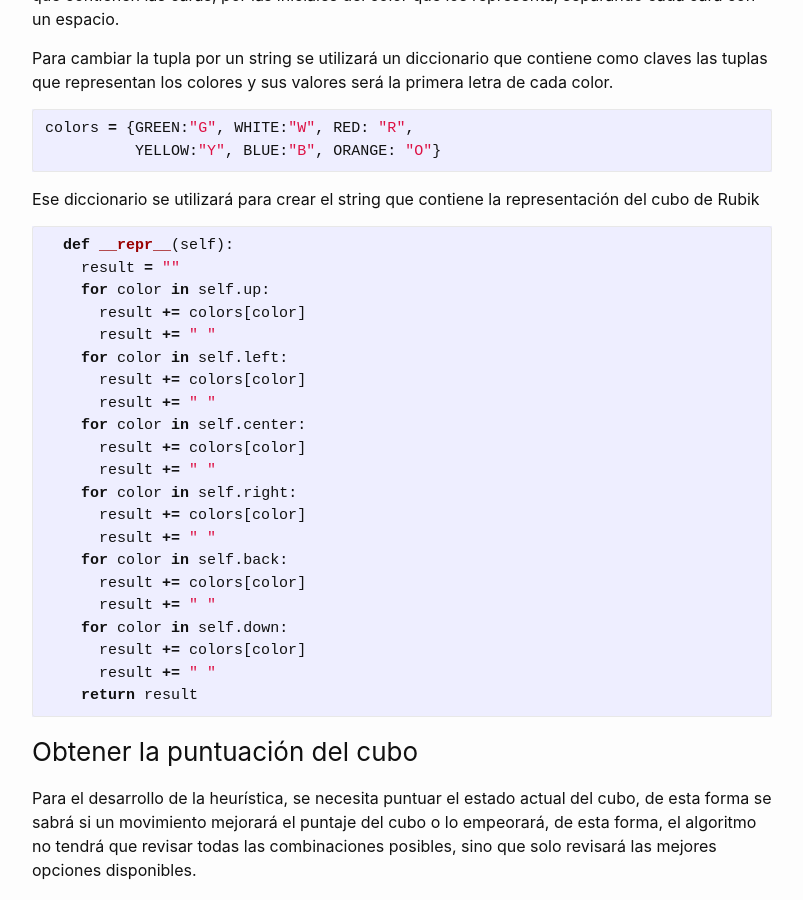
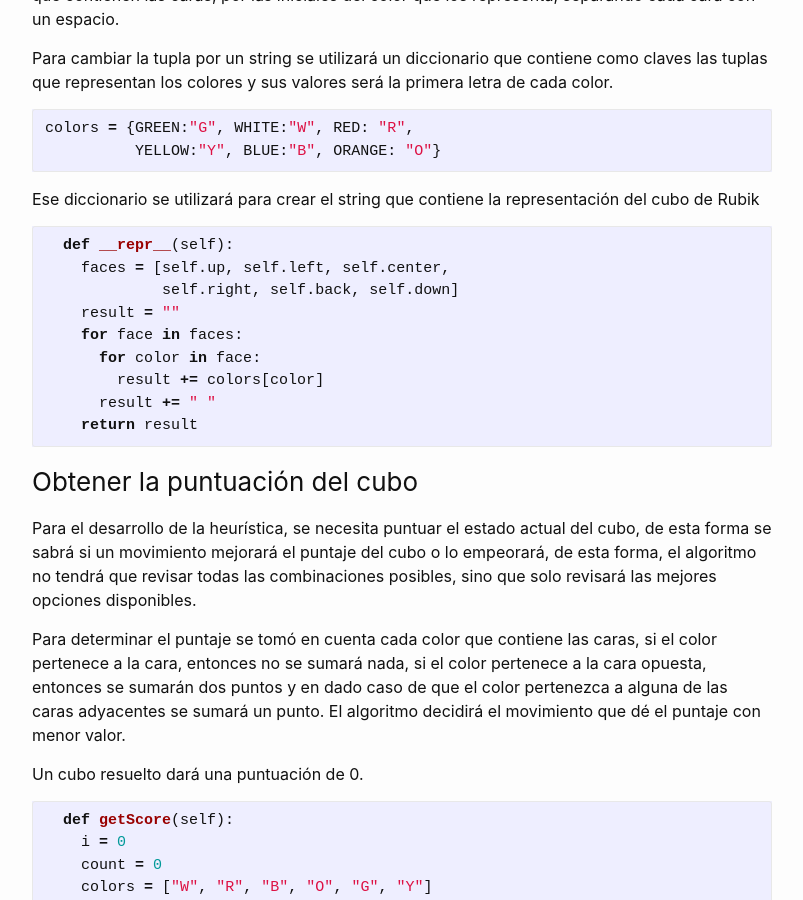
Before and after one commit to KevinDaniel-S/KevinDaniel-S.github.io, a Jekyll site: the page built from _posts/2021-01-03-Cubo-Rubik.md, in a window 1280 px wide and 900 px high, scrolled down 4049 px. Shown: the whole window, without its empty margins (238-1041 px from the left). Built offline with Jekyll 4.4.1, drawn with Linux system fonts in a browser that asks for light colours.

Commit message:
Update 2021-01-03-Cubo-Rubik.md

````diff
--- a/_posts/2021-01-03-Cubo-Rubik.md
+++ b/_posts/2021-01-03-Cubo-Rubik.md
@@ -196,24 +196,12 @@ Ese diccionario se utilizará para crear el string que contiene la representaci
 
 ```python
   def __repr__(self):
+    faces = [self.up, self.left, self.center,
+             self.right, self.back, self.down]
     result = ""
-    for color in self.up:
-      result += colors[color]
-      result += " "
-    for color in self.left:
-      result += colors[color]
-      result += " "
-    for color in self.center:
-      result += colors[color]
-      result += " "
-    for color in self.right:
-      result += colors[color]
-      result += " "
-    for color in self.back:
-      result += colors[color]
-      result += " "
-    for color in self.down:
-      result += colors[color]
+    for face in faces:
+      for color in face:
+        result += colors[color]
       result += " "
     return result
 ```
````
